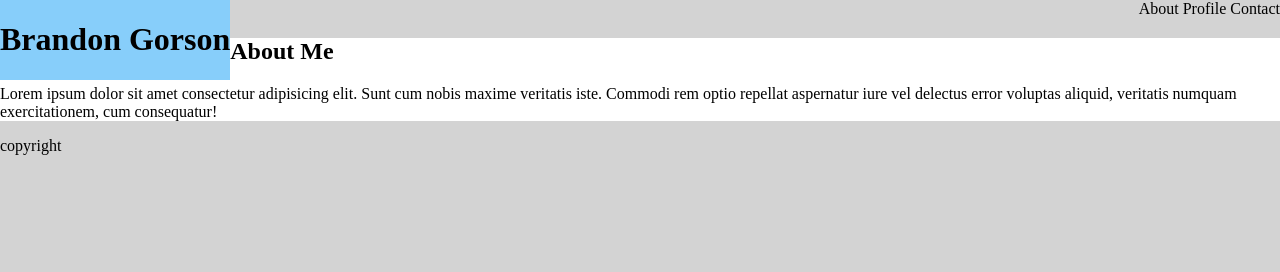
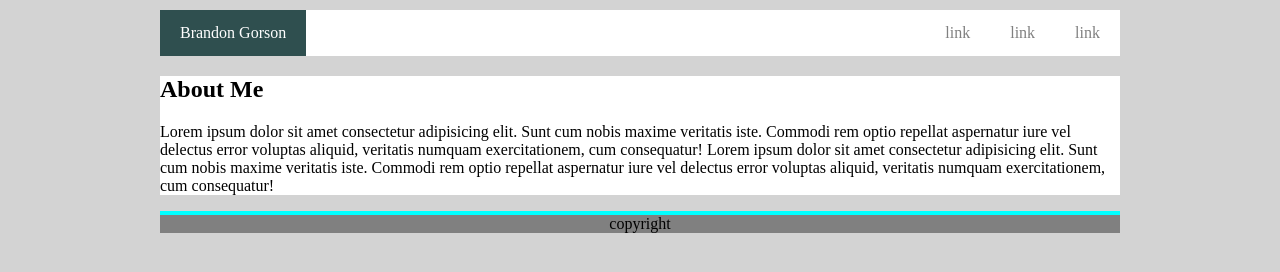
Before and after one commit to Bgorson/portfolio, a plain HTML site: page index.html in a window 1280 px wide. Drawn offline with Linux system fonts and the light colour scheme; files that its build step writes are made by us from their sources.

Commit message:
First major revisions

```diff
--- /dev/null
+++ b/assets/css/style.css
@@ -0,0 +1,58 @@
+*/ {
+    box-sizing: border-box;
+}
+
+#header {
+
+}
+#navlinks {
+    float:right;
+}
+#myname {
+    background-color: lightskyblue;
+    float:left;
+}
+ul {
+    list-style-type:none;
+    /* margin-top:20px;
+    margin-left:20px;
+    margin-right:20px; */
+    margin:auto;
+    padding:0;
+    overflow:hidden;
+    margin-top: 10px;
+    width:960px;
+    background-color:white;
+
+ }
+li {
+    display: block;
+    float: right;
+    color:grey;
+    padding:14px 20px;
+    text-decoration:none;
+}
+#name {
+    float:left;
+    background-color: darkslategrey;
+    color: white;
+}
+
+.container {
+    background-color: white;
+    width:960px;
+    margin:auto;
+
+}
+body {
+    background-color:lightgray;
+    margin:0;
+    }
+
+footer {
+    text-align:center;
+    border-top: 4px solid aqua;
+    background-color: grey;
+    width: 960px;
+    margin:auto;
+}
--- a/images/css/style.css
+++ /dev/null
@@ -1,18 +0,0 @@
-*/ {
-    box-sizing: border-box;
-}
-.container {
-    background-color: white;
-
-}
-body {
-    background-color:lightgray;
-    display: inline;
-}
-#name {
-    background-color: lightskyblue;
-    float:left;
-}
-#navlinks {
-    float:right;
-}
--- a/index.html
+++ b/index.html
@@ -4,19 +4,20 @@
 
 <head>
   <meta charset="UTF-8">
-  <title>Relative Paths Assignment 1</title>
+  <title>Brandon Gorson's Portfolio</title>
 
 
-  <link rel="stylesheet" type="text/css" href="style.css">
+  <link rel="stylesheet" type="text/css" href="assets/css/style.css">
 </head>
 
 <body>
-  <div id= "name">
-    <h1>Brandon Gorson</h1>
-  </div>
-  <div id= "navlinks">
-      About Profile Contact
-  </div>
+
+      <ul>
+        <li id = "name">Brandon Gorson</li>
+        <li>link</li>
+        <li>link</li>
+        <li>link</li>
+      </ul>
 
   <div class="container">
 
@@ -28,14 +29,17 @@
           Sunt cum nobis maxime veritatis iste. Commodi rem optio
            repellat aspernatur iure vel delectus error voluptas
             aliquid, veritatis numquam exercitationem, cum
-             consequatur!</p>
+             consequatur! Lorem ipsum dolor sit amet consectetur adipisicing elit.
+             Sunt cum nobis maxime veritatis iste. Commodi rem optio
+              repellat aspernatur iure vel delectus error voluptas
+               aliquid, veritatis numquam exercitationem, cum
+                consequatur!</p>
     </section>
 
 
   </div>
   <footer>
-        copyright
-
+      copyright
     </footer>
 </body>
 
```
